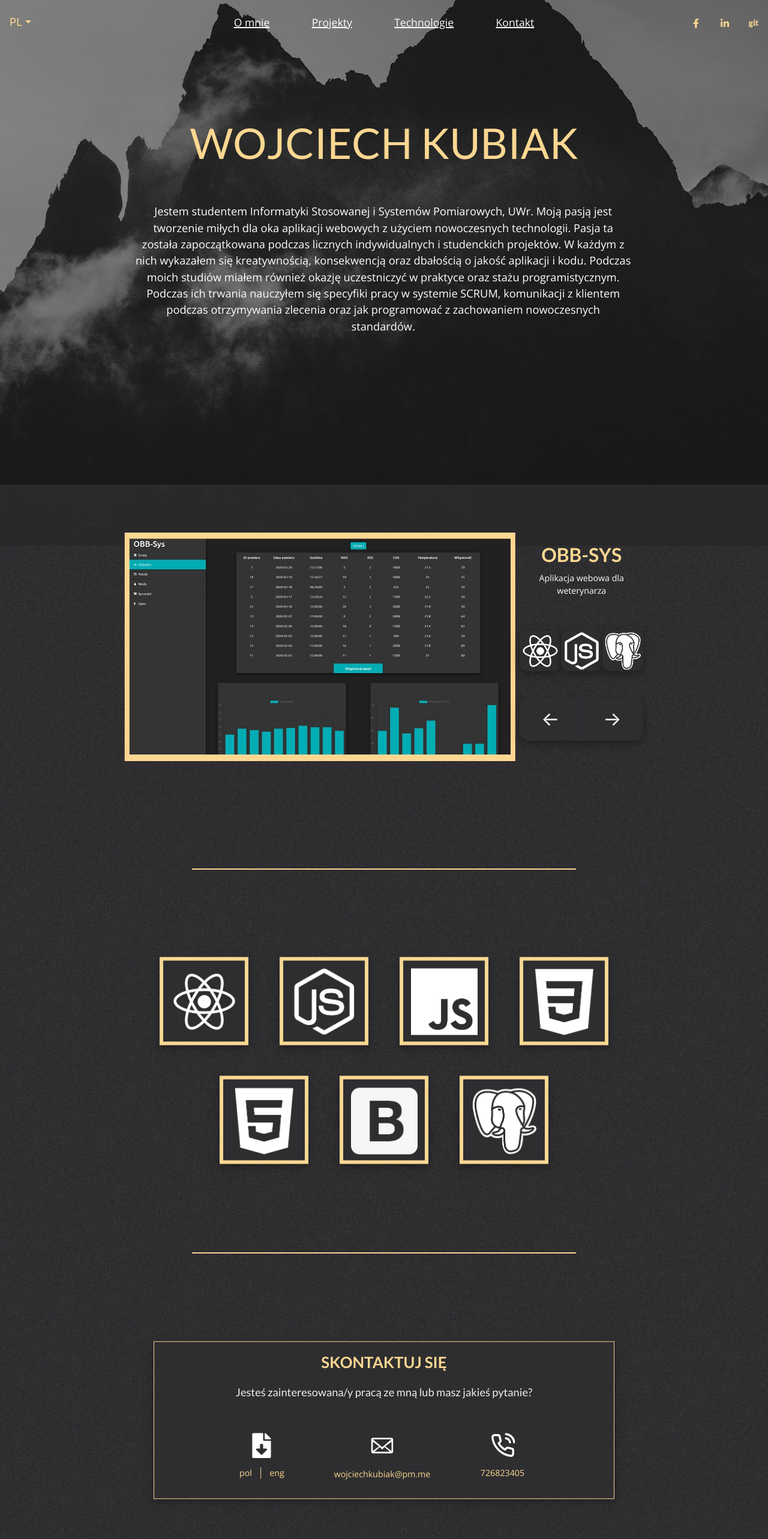
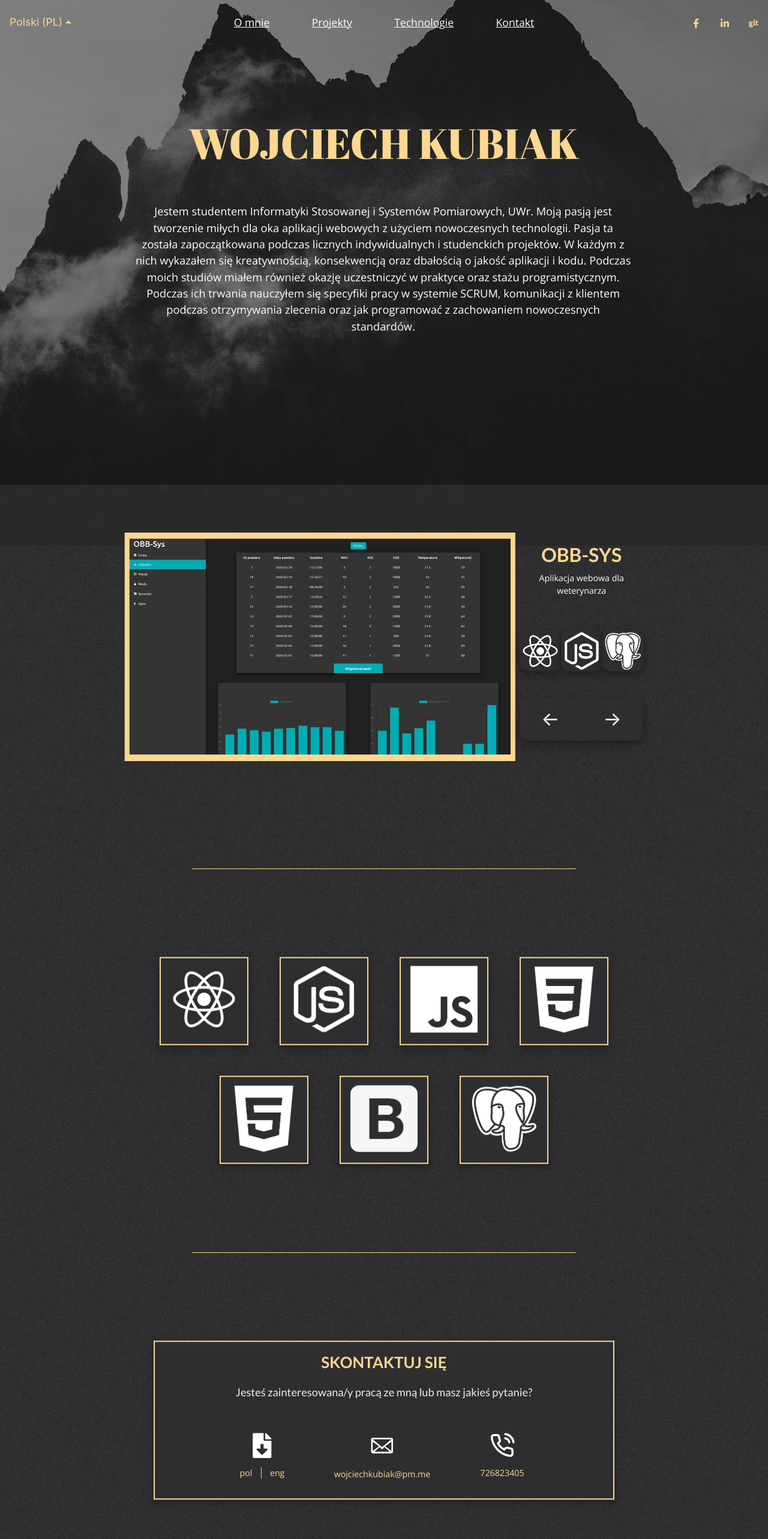
Before and after one commit to wojciechkubiak/my-site, a React (Create React App) app: page / in a window 1280 px wide. Shown: the top 2566 px of the page at 60% size. Built offline with nearby package versions, Linux system fonts and the light colour scheme.

Commit message:
Font update

```diff
--- a/package.json
+++ b/package.json
@@ -12,6 +12,7 @@
     "i18next": "^19.3.2",
     "react": "^16.12.0",
     "react-bootstrap": "^1.0.0-beta.16",
+    "react-bootstrap-dropdown-menu": "^1.1.15",
     "react-dom": "^16.12.0",
     "react-i18next": "^11.3.3",
     "react-icons": "^3.9.0",
--- a/public/index.html
+++ b/public/index.html
@@ -6,6 +6,7 @@
     <meta name="theme-color" content="#000000" />
     <meta name="description" content="Wojciech Kubiak Portfolio" />
 
+    <link href="https://fonts.googleapis.com/css2?family=Abril+Fatface&display=swap" rel="stylesheet">
     <link
       href="https://fonts.googleapis.com/css2?family=Lato:ital,wght@0,300;0,400;0,700;0,900;1,300;1,400;1,700;1,900&family=Open+Sans:ital,wght@0,300;0,400;0,600;0,700;0,800;1,300;1,400;1,600;1,700;1,800&display=swap"
       rel="stylesheet"
@@ -15,7 +16,7 @@
       rel="stylesheet"
     />
     <link
-      href="https://fonts.googleapis.com/css?family=Oswald:500,700&display=swap&subset=latin-ext"
+      href="https://fonts.googleapis.com/css?family=Oswald:400,500,700&display=swap&subset=latin-ext"
       rel="stylesheet"
     />
 
--- a/src/components/Contact/Contact.css
+++ b/src/components/Contact/Contact.css
@@ -13,7 +13,7 @@
   top: 0;
   width: 50%;
   left: 25%;
-  border-top: 2px solid #fbd791;
+  border-top: 1px solid #fbd791;
 }
 
 #contact > h1 {
@@ -38,7 +38,7 @@
   padding: 0.2em;
   padding-bottom: 1em !important;
   background-color: #2e2e30;
-  border: 1px solid #fbd791;
+  border: 2px solid #fbd791;
 }
 
 .contact--main {
--- a/src/components/Header/Header.css
+++ b/src/components/Header/Header.css
@@ -9,7 +9,7 @@ header {
   padding-left: 2em !important;
   font-size: 2.2vh !important;
   font-family: 'Open Sans', sans-serif;
-  font-weight: 400;
+  font-weight: 500;
 }
 
 .dropdown-menu {
@@ -34,6 +34,11 @@ header {
 
 .dropdown-menu > a:hover {
   text-decoration: 1px solid #fbd791 underline;
+}
+
+.dropdown-toggle::after {
+  transition: 500ms;
+  transform: rotate(var(--val));
 }
 
 .text--gold {
--- a/src/components/Header/Header.js
+++ b/src/components/Header/Header.js
@@ -10,6 +10,9 @@ const Header = (props, {initWithoutUnderline = {}}) => {
   const [projects, setProjects] = useState(initWithoutUnderline);
   const [skills, setSkills] = useState(initWithoutUnderline);
   const [contact, setContact] = useState(initWithoutUnderline);
+  const [lang, setLang] = useState("Polski");
+  const [langShort, setLangShort] = useState("PL");
+  const [arrowRotation, setArrowRotation] = useState("180deg");
 
   let mode = [
     "shadow p-3 mb-5",
@@ -20,6 +23,16 @@ const Header = (props, {initWithoutUnderline = {}}) => {
     "header--link",
     props.headerMode ? "text--gold" : "text--gray"
   ];
+
+  const rotateElement = () => {
+    const rotation = arrowRotation;
+
+    if(rotation === "0deg") {
+      setArrowRotation("180deg")
+    } else if (rotation === "180deg") {
+      setArrowRotation("0deg")
+    }
+  }
 
   const handler = () => {
     props.headerOn();
@@ -32,7 +45,7 @@ const Header = (props, {initWithoutUnderline = {}}) => {
 
   const headerLinkHandler = (value, action) => {
     if(value) {
-      action({textDecoration: "underline 2px"})
+      action({textDecoration: "underline 1px"})
     } else {
       action({})
     }
@@ -43,7 +56,21 @@ const Header = (props, {initWithoutUnderline = {}}) => {
     headerLinkHandler(props.projectsOn, setProjects)
     headerLinkHandler(props.skillsOn, setSkills)
     headerLinkHandler(props.contactOn, setContact)
-  }, [props.landingOn, props.projectsOn, props.skillsOn, props.contactOn])
+
+    if(props.lang.toUpperCase() === "PL") {
+      setLang("Polski");
+      setLangShort("PL");
+      console.log(props.lang.toUpperCase())
+    } else if(props.lang.toUpperCase() === "EN") {
+      setLang("English");
+      setLangShort("UK");
+      console.log(props.lang.toUpperCase())
+    }
+
+    const dropdownArrow = document.querySelector('.dropdown-toggle').style;
+    dropdownArrow.setProperty('--val', `${arrowRotation}`)
+
+  }, [props.landingOn, props.projectsOn, props.skillsOn, props.contactOn, props.lang, arrowRotation])
 
   useEffect(() => {
     if (props.show) {
@@ -105,10 +132,9 @@ const Header = (props, {initWithoutUnderline = {}}) => {
               {props.t("header.contact", { framework: "react-i18next" })}
             </Nav.Link>
           </Nav>
-          <NavDropdown title={props.lang.toUpperCase()} id="collasible-nav-dropdown dropdown-menu-align-right" className="language--dropdown" style={{position: "absolute", left: "0"}}>
-            <NavDropdown.Item value="pl" onClick={() => props.languageHandler("pl")} href="#pl">Polski</NavDropdown.Item>
-            <NavDropdown.Divider />
-            <NavDropdown.Item value="en" onClick={() => props.languageHandler("en")} href="#eng">English</NavDropdown.Item>
+          <NavDropdown onClick={() => rotateElement() } title={`${lang} (${langShort})`} id="collasible-nav-dropdown dropdown-menu-align-right" className="language--dropdown" style={{position: "absolute", left: "0"}}>
+            <NavDropdown.Item value="pl" onClick={() => props.languageHandler("pl")} href="#pl">Polski (PL)</NavDropdown.Item>
+            <NavDropdown.Item value="en" onClick={() => props.languageHandler("en")} href="#eng">English (UK)</NavDropdown.Item>
           </NavDropdown>
         </Navbar.Collapse>
         <Navbar.Collapse className="justify-content-end socials" style={{position: "absolute", right: "0"}}>
--- a/src/components/LandingPage/LandingPage.css
+++ b/src/components/LandingPage/LandingPage.css
@@ -24,7 +24,7 @@
 }
 
 .home--container > h1 {
-  font-family: 'Lato', sans-serif;
+  font-family: 'Abril Fatface', sans-serif;
   font-weight: 500;
   text-align: center;
   margin: auto;
--- a/src/components/LandingPage/LandingPage.js
+++ b/src/components/LandingPage/LandingPage.js
@@ -1,4 +1,4 @@
-import React, { useRef, useEffect, useState } from "react";
+  import React, { useRef, useEffect, useState } from "react";
 import { useInView } from "react-intersection-observer";
 import "./LandingPage.css";
 import {AiOutlineArrowDown} from "react-icons/ai";
--- a/src/components/Skills/Skills.css
+++ b/src/components/Skills/Skills.css
@@ -13,7 +13,7 @@
   top: 0;
   width: 50%;
   left: 25%;
-  border-top: 2px solid #fbd791;
+  border-top: 1px solid #fbd791;
 }
 
 #skills > h1 {
@@ -70,7 +70,7 @@ div > .arrow {
   background-color: #2e2e30;
   border-radius: 0em;
   box-shadow: 0 4px 8px 0 rgba(0, 0, 0, 0.2), 0 6px 20px 0 rgba(0, 0, 0, 0.15);
-  border: .4em solid #fbd791
+  border: 2px solid #fbd791
 }
 
 .skills--img-container > p {
--- a/src/components/Skills/Skills.js
+++ b/src/components/Skills/Skills.js
@@ -11,10 +11,10 @@ import cssLogo from "./../../img/white_empty_css.webp";
 import bootstrapLogo from "./../../img/white_empty_bootstrap.webp";
 import "./Skills.css";
 
-const Skills = props => {
+const Skills = (props) => {
   const [ref, inView] = useInView({
-    threshold: 0.8
-  })
+    threshold: 0.8,
+  });
 
   const icons = {
     ReactJS: [reactLogo, "reactjs"],
@@ -23,18 +23,17 @@ const Skills = props => {
     Css: [cssLogo, "css"],
     Html: [htmlLogo, "html"],
     Bootstrap: [bootstrapLogo, "bootstrap"],
-    PostgreSQL: [psqlLogo, "postgres"]
+    PostgreSQL: [psqlLogo, "postgres"],
   };
 
   useEffect(() => {
-    props.activeHandler(inView)
-  }, [inView])
-
+    props.activeHandler(inView);
+  }, [inView]);
 
   return (
-      <div id="skills" ref={ref}>
+    <div id="skills" ref={ref}>
       <div className="skills--container">
-        {Object.keys(icons).map(key => {
+        {Object.keys(icons).map((key) => {
           return (
             <SkillImg
               key={shortid.generate()}
@@ -46,7 +45,7 @@ const Skills = props => {
           );
         })}
       </div>
-      </div>
+    </div>
   );
 };
 
```
Also changed, not shown: 1 other file (tests, documents, lock files or other folders).
